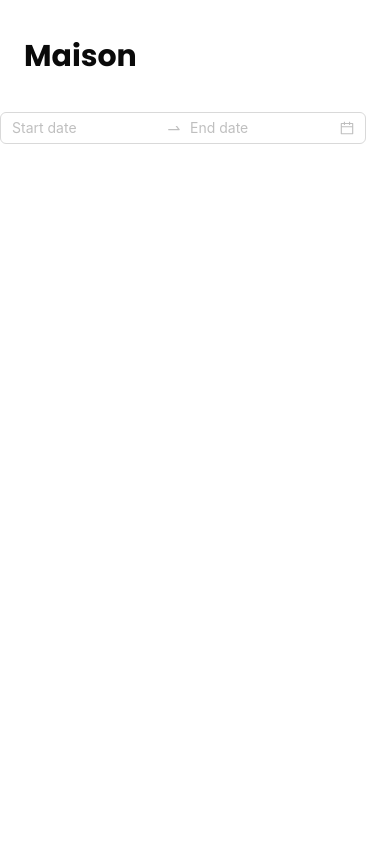
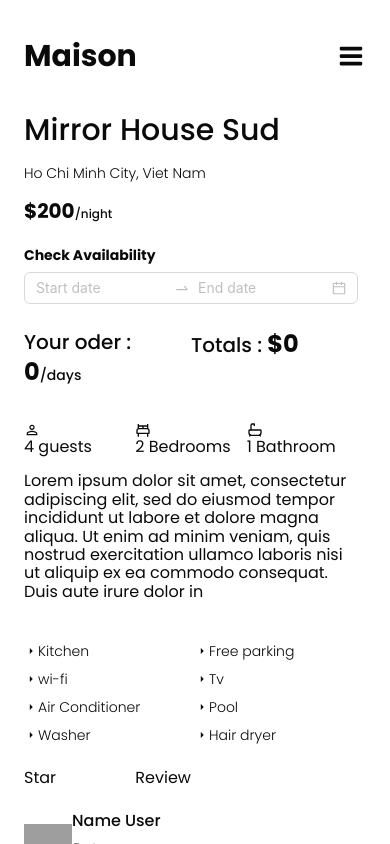
Before and after one commit to Tritintruong114/Maison-De-Villa, a React (Vite) app: page / in a window 390 px wide. Built offline with nearby package versions, Linux system fonts and the light colour scheme; grey boxes are pictures that could not be loaded; a web font is replaced by a local one.

Commit message:
This is for caculate dates range, Fix ui , add Total amonut

```diff
--- a/package.json
+++ b/package.json
@@ -15,6 +15,7 @@
     "localforage": "^1.10.0",
     "match-sorter": "^6.3.1",
     "moment": "^2.29.4",
+    "moment-precise-range-plugin": "^1.3.0",
     "react": "^18.2.0",
     "react-dom": "^18.2.0",
     "react-icons": "^4.8.0",
--- a/src/App.jsx
+++ b/src/App.jsx
@@ -1,6 +1,5 @@
 import { Outlet } from "react-router-dom";
 import TopNavBar from "./components/TopNavBar";
-import CalenderPicker from "./components/CalenderPicker";
 
 function App() {
   return (
@@ -9,8 +8,7 @@ function App() {
         <TopNavBar />
       </div>
       <div className="text-black overflow-scroll no-scrollbar h-screen bg-white w-full bg-slate-400 max-w-screen-2xl">
-        {/* <Outlet /> */}
-        <CalenderPicker />
+        <Outlet />
       </div>
     </div>
   );
--- /dev/null
+++ b/src/app/store.jsx
@@ -0,0 +1,7 @@
+import { configureStore } from "@reduxjs/toolkit";
+import dayRangeReducer from "../features/dayRange/dayRangeSlice";
+export const store = configureStore({
+  reducer: {
+    dayRange: dayRangeReducer,
+  },
+});
--- a/src/components/CalenderPicker.jsx
+++ b/src/components/CalenderPicker.jsx
@@ -1,18 +1,41 @@
 import { DatePicker } from "antd";
 import "antd/dist/reset.css";
-import { useState } from "react";
-import moment from "moment";
+import { useEffect, useState } from "react";
+import moment from "moment/moment";
+import { useDispatch } from "react-redux";
+import { caculateDays } from "../features/dayRange/dayRangeSlice";
+
 const { RangePicker } = DatePicker;
 const CalenderPicker = () => {
+  // const { days } = useSelector((store) => store.dayRange);
+  const dispatch = useDispatch();
+
   const [dates, setDates] = useState([]);
-  console.log(dates);
+  let startDate = moment(dates[0], "MM-DD-YYYY");
+  let endDate = moment(dates[1], "MM-DD-YYYY");
+
+  //Caculate days range
+  let noDays = [];
+  while (startDate.isSameOrBefore(endDate)) {
+    noDays.push(startDate.clone().format("DD/MM/YYYY"));
+    startDate.add(1, "days");
+  }
+  const numberOfDays = noDays.length;
+  // console.log(numberOfDays);//output : days range from Reduxstore
+
+  //useEffect for every change when user pick
+  useEffect(() => {
+    dispatch(caculateDays(numberOfDays));
+  }, [numberOfDays, dispatch]);
+
   return (
-    <div>
+    <div className="w-full flex justify-center items-center">
       <RangePicker
+        className=" w-full"
         onChange={(values) => {
           setDates(
             values.map((item) => {
-              return moment(item).format("DD-MM-YYYY");
+              return item.format("MM-DD-YYYY");
             })
           );
         }}
--- a/src/components/TopNavBar.jsx
+++ b/src/components/TopNavBar.jsx
@@ -29,10 +29,10 @@ const TopNavBar = () => {
           </button>
         </div>
       )}
-      <div className=" gap-3 sm:justify-normal px-6 justify-between h-28 sm:h-12 w-full flex items-center">
-        <Link to="/">
-          <h1 className="text-3xl font-bold">Maison</h1>
-        </Link>
+      <div className=" gap-3 text-center sm:justify-normal px-6 justify-between h-28 sm:h-12 w-full flex items-center">
+        <h1 className="text-3xl font-bold m-0">
+          <Link to="/">Maison</Link>
+        </h1>
         <div className="grid grid-cols-3 w-1/2   sm:visible sm:relative invisible absolute">
           <button>
             <Link to="cabin&cottages">Cabin & cottages</Link>
@@ -44,7 +44,7 @@ const TopNavBar = () => {
             <Link to="uniquestays">Unique Stays</Link>
           </button>
         </div>
-        <div className="visible text-white z-10 sm:invisible sm:absolute">
+        <div className="visible text-black z-10 sm:invisible sm:absolute">
           {!showMenu && (
             <GoThreeBars
               size={30}
--- /dev/null
+++ b/src/features/dayRange/dayRangeSlice.jsx
@@ -0,0 +1,19 @@
+import { createSlice } from "@reduxjs/toolkit";
+
+const initialState = {
+  days: 0,
+};
+
+export const dayRangeSlice = createSlice({
+  name: "dayRange",
+  initialState,
+  reducers: {
+    caculateDays: (state, action) => {
+      state.days = action.payload;
+      // console.log(action.payload); //out put is correct
+    },
+  },
+});
+
+export const { caculateDays } = dayRangeSlice.actions;
+export default dayRangeSlice.reducer;
--- a/src/index.css
+++ b/src/index.css
@@ -16,5 +16,6 @@
       -ms-overflow-style: none; /* IE and Edge */
       scrollbar-width: none; /* Firefox */
     }
+
   }
 }
--- a/src/pages/homepage/HomePage.jsx
+++ b/src/pages/homepage/HomePage.jsx
@@ -1,10 +1,14 @@
 import { BiBed } from "react-icons/bi";
 import { TbBath } from "react-icons/tb";
 import { MdPersonOutline, MdArrowRight } from "react-icons/md";
+import CalenderPicker from "../../components/CalenderPicker";
+import { useSelector } from "react-redux";
 const HomePage = () => {
+  const { days } = useSelector((store) => store.dayRange);
   //This page will recive sanity data
+  //And redux data
   return (
-    <div className="text-black font-poppins bg-purple-300 w-full grid grid-cols-5 px-6">
+    <div className="text-black font-poppins bg-purple-300 w-full grid sm:grid-cols-5 px-6">
       <div className="col-span-2 no-scrollbar h-screen overflow-scroll">
         <div className="col-span-2">
           <h1 className="text-3xl font-medium">Mirror House Sud</h1>
@@ -12,15 +16,35 @@ const HomePage = () => {
         <div className="col-span-2">
           <p className="font-light text-sm ita">Ho Chi Minh City, Viet Nam</p>
         </div>
+        {/* Money */}
         <div>
-          <p>
-            $1,500<span className="text-xs">/night</span>
+          <p className="text-xl font-bold">
+            $200<span className="text-xs font-medium">/night</span>
           </p>
         </div>
-        <div className="col-span-2 flex items-center ">
-          <h1>Calender selected</h1>
+        {/* Money */}
+        {/* Calender */}
+        <div className="col-span-2 flex-col flex">
+          <h1 className="text-sm font-bold">Check Availability</h1>
+          <CalenderPicker />
         </div>
-        <div className="flex justify-between py-6">
+        {/* Calender */}
+        {/* Money total */}
+        <div className="col-span-2 flex py-6">
+          <h1 className="w-1/2 text-xl font-medium">
+            Your oder :{" "}
+            <span className="font-bold text-2xl">
+              {days}
+              <span className="text-sm font-medium">/days</span>
+            </span>
+          </h1>
+          <h1 className="w-1/2 text-xl font-medium">
+            Totals : <span className="font-bold text-2xl">${days * 200}</span>
+          </h1>
+        </div>
+        {/* Money total */}
+        {/* Furniture */}
+        <div className=" col-span-1 grid grid-cols-3">
           <div className="flex flex-col">
             <MdPersonOutline />
             <p>4 guests</p>
@@ -34,6 +58,7 @@ const HomePage = () => {
             <p>1 Bathroom</p>
           </div>
         </div>
+        {/* Furniture */}
         <div className="col-span-2">
           <p>
             Lorem ipsum dolor sit amet, consectetur adipiscing elit, sed do
@@ -43,38 +68,38 @@ const HomePage = () => {
           </p>
         </div>
         <div className="col-span-2 grid grid-cols-2 py-6 gap-2 text-sm font-light">
-          {/* <div className="flex items-center">
+          <div className="flex items-center">
             <MdArrowRight />
-            <p>Kitchen</p>
-          </div> */}
+            <p className="m-0">Kitchen</p>
+          </div>
           {/* <UltilsAsset /> */}
           <div className="flex items-center">
             <MdArrowRight />
-            <p>Free parking</p>
+            <p className="m-0">Free parking</p>
           </div>
           <div className="flex items-center">
             <MdArrowRight />
-            <p>wi-fi</p>
+            <p className="m-0">wi-fi</p>
           </div>
           <div className="flex items-center">
             <MdArrowRight />
-            <p>Tv</p>
+            <p className="m-0">Tv</p>
           </div>
           <div className="flex items-center">
             <MdArrowRight />
-            <p>Air Conditioner</p>
+            <p className="m-0">Air Conditioner</p>
           </div>
           <div className="flex items-center">
             <MdArrowRight />
-            <p>Pool</p>
+            <p className="m-0">Pool</p>
+          </div>
+          <div className=" flex items-center">
+            <MdArrowRight />
+            <p className="m-0">Washer</p>
           </div>
           <div className="flex items-center">
             <MdArrowRight />
-            <p>asher</p>W
-          </div>
-          <div className="flex items-center">
-            <MdArrowRight />
-            <p>Hair dryer</p>
+            <p className="m-0">Hair dryer</p>
           </div>
         </div>
         <div className="col-span-2 grid grid-cols-3">
```
Also changed, not shown: src/main.jsx (+5 -2 lines), 1 other file (tests, documents, lock files or other folders).
